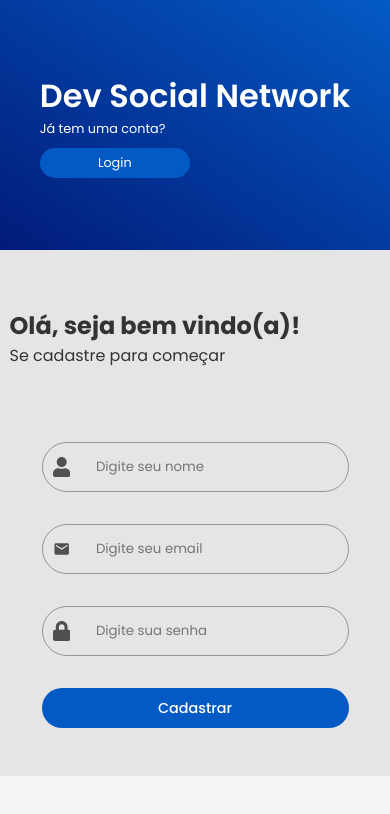
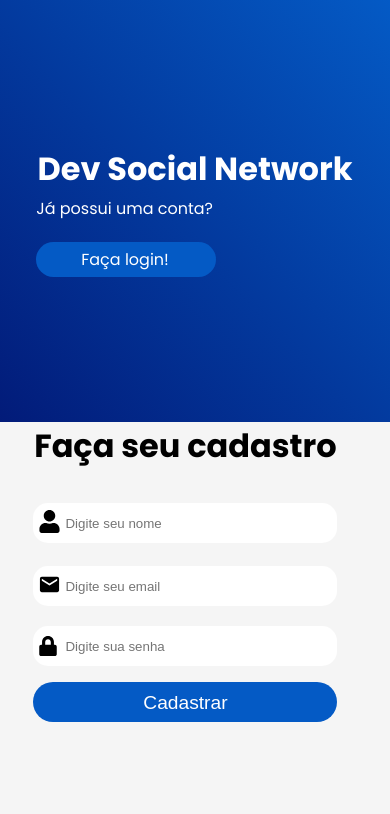
Before and after one commit to marcusvinicius0/dev-social-network, a React (Create React App) app: page /register in a window 390 px wide. Shown: the top 814 px of the page. Built offline with nearby package versions, Linux system fonts and the light colour scheme.

Commit message:
fixed login/register screen, profile screen

```diff
--- a/src/Components/ApiNews/index.js
+++ b/src/Components/ApiNews/index.js
@@ -15,7 +15,7 @@ export function ApiNews() {
             <h1>DevSocialNetwork Notícias</h1>
             {<div className={seeMore ? "listNews listMoreOn" : "listNews listMoreOff"} >
                 {news.map(item => (
-                    <Link to={`/news/${item.id}`}>
+                    <Link key={item.id} to={`/news/${item.id}`}>
                         <div className="boxNew" key={item.id}>
                             <p>{item.title}</p>
                             <span>de {item.author}</span>
--- a/src/Components/EditProfile/editprofile.css
+++ b/src/Components/EditProfile/editprofile.css
@@ -59,7 +59,7 @@
     height: 150px;
 }
 
-form {
+.formEditProfile {
     padding: 3rem 2rem 0 2rem;
     width: 100%;
     display: flex;
@@ -67,7 +67,7 @@ form {
     gap: 1rem;
 }
 
-form input {
+.formEditProfile input {
     height: 40px;
     outline: none;
     border: 1px solid rgb(0,0,0,0.3);
@@ -75,7 +75,7 @@ form input {
     padding-left: 10px;
 }
 
-form textarea {
+.formEditProfile textarea {
     height: 80px;
     outline: none;
     border: 1px solid rgb(0,0,0,0.3);
--- a/src/Components/EditProfile/index.js
+++ b/src/Components/EditProfile/index.js
@@ -33,7 +33,7 @@ export function EditProfile({setIsModalActive}) {
                     </label>
                 </div>
 
-                <form>
+                <form className="formEditProfile">
                     <input value={name} onChange={(e) => setName(e.target.value)} placeholder="Nome"/>
                     <input value={title} onChange={(e) => setTitle(e.target.value)} placeholder="Título"/>
                     <input value={email} onChange={(e) => setEmail(e.target.value)} placeholder="Email"/>
--- a/src/Pages/Dashboard/dashboard.css
+++ b/src/Pages/Dashboard/dashboard.css
@@ -36,7 +36,8 @@
     border-radius: 40px;
     outline:none;
     padding-left: 10px;
-    border: 1px solid rgb(0,0,0,0.65);
+    border: 1px solid #35A1D7;
+    opacity: 0.9;
 }
 
 .togglesOnStartPublication {
--- a/src/Pages/SignIn/index.js
+++ b/src/Pages/SignIn/index.js
@@ -6,14 +6,14 @@ import { AuthContext } from '../../contexts/auth';
 import { useContext, useState } from 'react';
 
 
-import { FaUser, FaLock } from 'react-icons/fa'
+import { FaLock } from 'react-icons/fa'
+import { MdEmail } from 'react-icons/md'
 
 export default function SignIn() {
     const [email, setEmail] = useState('');
     const [password, setPassword] = useState('');
 
     const { signIn, loadingAuth } = useContext(AuthContext);
-
 
     function handleSubmit(e) {
         e.preventDefault();
@@ -24,37 +24,35 @@ export default function SignIn() {
     }
 
     return (
-        <div>
-            <div className="main-container">
-                <div className="pageLogin">
-                    <div className="haveAccount">
-                        <div className="haveAccountContent">
+        <div className='firstMainContainer'>
+            <div className="containerToSignUp">
                 <h1>Dev Social Network</h1>
+                <div className="containerContent">
                     <p>Não tem uma conta ainda?</p>
-                            <Link to="/register">Cadastre</Link>
+                    <Link to="register">Cadastre-se agora!</Link>
                 </div>
             </div>
 
-                    <div className="registerInfos">
-                        <div className="registerInfosContent">
-                            <h1>Olá de novo!</h1>
-                            <p>Bem vindo(a) de volta</p>
+            <div className="containerToSignIn">
 
-                            <form onSubmit={handleSubmit}>
-                                <div>
-                                    <FaUser />
-                                    <input className="input-email" type="text" placeholder="email@email.com" value={email} onChange={(e) => setEmail(e.target.value)} required />
-                                </div>
-                                <div>
-                                    <FaLock />
-                                    <input type="password" placeholder="*******" value={password} onChange={(e) => setPassword(e.target.value)} required />
-                                </div>
+                <div className="login">
+                    <h2>Faça seu login</h2>
+
+                    <form className="formSignIn" onSubmit={handleSubmit}>
+
+                        <MdEmail className="icons" size={23} color="#000" />
+                        <input type="text" placeholder="Digite seu email" value={email} onChange={(e) => setEmail(e.target.value)} required />
+
+                        <FaLock className="icons" size={20} color="#000" />
+
+                        <input type="password" placeholder="Digite sua senha" value={password} onChange={(e) => setPassword(e.target.value)} required />
+
+
                         <button type="submit">{loadingAuth ? 'Carregando...' : 'Acessar'}</button>
-                                <Link to="/forgotpassword" className="forgot-password">Esqueceu a senha?</Link>
                     </form>
                 </div>
-                    </div>
-                </div>
+
+                <Link to="/forgotpassword" className="linkForgotPassword">Esqueceu a senha?</Link>
             </div>
         </div>
     )
--- a/src/Pages/SignIn/style.css
+++ b/src/Pages/SignIn/style.css
@@ -1,164 +1,152 @@
-* {
+body {
     font-family: 'Poppins', sans-serif;
 }
 
-.pageLogin {
-    width: 100vw;
-    height: 100vh;
+.firstMainContainer{
     display: flex;
-    flex-direction: row;
+    justify-content: row;
     margin-top: 0;
+    min-height: 100vh;
 }
 
-.haveAccount {
-    width: 50%;
-    background: linear-gradient(to top right, #021B79, #045AC5 );
-    color: #fff;
-    display: flex;
-    flex-direction: column;
-    justify-content: center;
-    align-items: center;
-}
-
-.haveAccount h1 {
-    font-size: 2.5rem;
-    font-weight: 600;
-}
-
-.haveAccount p {
-    font-size: 1.1rem;
-    font-weight: 400;
-}
-
-.haveAccount a {
-    background: #045AC5;
-    font-weight: 400;
-    font-size: 0.8rem;
-    color: #fff;
-    width: 150px;
-    height: 30px;
+.containerToSignUp {
+    width: 60%;
+    height: 100vh;
+    background: linear-gradient(to top right, #021B79, #045AC5);
     display: flex;
     justify-content: center;
     align-items: center;
+    flex-direction: column;
+}
+
+.containerToSignUp h1 {
+    color: #FFF;
+    font-size: 3rem;
+}
+
+.containerContent {
+    padding-top: .2rem;
+    margin-left: -15.2rem;
+    display: flex;
+    flex-direction: column;
+    gap: 5px;
+}
+
+.containerContent p {
+    color: #FFF;
+    margin-bottom: 1rem;
+}
+
+.containerContent a {
+    width: 180px;
+    height: 35px;
+    background: #045AC5;
     border-radius: 20px;
-    margin-top: 10px;
-    transition: 0.3s;
+    color: #FFF;
+    padding: 5px 0 0 10px;
+}
+
+.containerContent a:hover {
+    opacity: 0.8;
+}
+
+.containerToSignIn{
+    display: flex;
+    justify-content: center;
+    align-items: center;
+    flex-direction: column;
+}
+
+.login{
+    display: flex;
+    justify-content: center;
+    align-items: center;
+    flex-direction: column;
+}
+
+.login h2{
+    font-size: 2.2rem;
+    margin-left: 2.8rem;
 }
 
 
-.haveAccount a:hover {
-    opacity: 0.8;
-}
-
-.haveAccount a:active {
-    opacity: 0.6;
-}
-
-.registerInfos {
-    background: #E5E5E5;
-    width: 50%;
-    display: flex;
-    flex-direction: column;
-    justify-content: center;
-    align-items: center;
-    color: #333333;
-}
-
-.registerInfosContent {
+form{
     display: flex;
     flex-direction: column;
 }
 
-
-.registerInfosContent h1 {
-    font-size: 1.5rem;
+.icons{
+    position: relative;
+    top: 30px;
+    left: 5px;
 }
 
-.registerInfosContent form div {
-    width: 307px;
-    height: 50px;
-    border-radius: 30px;
-    border: 1px solid rgb(0,0,0,0.35);
-    margin-top: 1rem;
-    display: flex;
-    align-items: center;
+.formSignIn input{
+    width: 19rem;
+    border-radius: 15px;
+    border: none;
+    height: 2.5rem;
+    padding-left: 2rem;
 }
 
-.registerInfosContent div svg {
-    width: 6%;
-    color: rgb(0,0,0,0.65);
-    height: 100%;
-    margin-left: 10px;
-    font-size: 0.5rem;
-}
-.registerInfosContent div input {
-    width: 90%;
-    height: 50%;
-    border: 0;
-    background: transparent;
-    margin-left: 1rem;
+
+.formSignIn  button{
+    height: 40px;
+    width: 19rem;
+    font-size: 1.2rem;
+    margin-top: 1rem;
 }
 
-.registerInfosContent button {
-    width: 307px;
-    height: 50px;
-    border-radius: 30px;
-    border: 1px solid rgb(0,0,0,0.35);
+.containerToSignIn a{
     margin-top: 1rem;
-    display: flex;
-    justify-content: center;
-    align-items: center;
-    background: #045AC5;
-    border: 0;
-    color: #fff;
-    font-size: 0.9rem;
-    font-weight: 500;
+    margin-left: -3rem;
+    color: #000;
 }
 
-.registerInfosContent a {
-    margin: 0 auto;
-    color: #333333;
-    display: flex;
-    justify-content: center;
-    text-align: center;
-    margin-top: 5px;
-    font-size: 0.9rem;
-}
 
-@media screen and (max-width: 870px) {
-    .haveAccount h1 {
-        font-size: 2rem;
-        font-weight: 600;
+@media (max-width: 925px) {
+    .firstMainContainer {
+        flex-direction: column;
     }
 
-    .haveAccount p {
-        font-size: 0.8rem;
-        font-weight: 400;
+    .containerToSignUp{
+        flex-direction: column;
+        width: 100%;
+        height: 50vh;
     }
 
-    .registerInfosContent div {
-        width: 307px;
-        height: 50px;
+    .containerToSignUp h1{
+        font-size: 2.5rem;
     }
 
-    .registerInfosContent button {
-        width: 307px;
-        height: 40px;
+    .containerToSignUp .containerContent{
+        margin-left: -11rem;
+    }
+
+    .containerToSignIn{
+        margin-left: -6rem;
+        margin-top: 1rem;
     }
 }
 
-@media screen and (max-width: 690px) {
-    .pageLogin {
-        flex-direction: column;
+@media (max-width: 472px){
+    .containerToSignUp{
+        justify-content: center;
+        align-items: center;
+        margin: 0 auto;
+    }
+}
+
+@media (max-width: 415px) {
+    .containerToSignUp h1 {
+        font-size: 2rem;
     }
 
-    .registerInfos {
-        width: 100%;
-        padding: 3rem;
+    .containerToSignUp .containerContent{
+        margin-left: -6rem;
     }
 
-    .haveAccount {
-        width: 100%;
-        padding: 4.5rem;
+    .login h2{
+        font-size: 2rem;
     }
 }
--- a/src/Pages/SignUp/index.js
+++ b/src/Pages/SignUp/index.js
@@ -22,41 +22,43 @@ function SignUp() {
     }
 
     return (
-        <div>
-            <div className="main-container">
-                <div className="pageRegister">
-                    <div className="dontHaveAccount">
-                        <div className="dontHaveAccountContent">
+        <div className="firstMainContainer">
+            <div className="containerToSignUp">
                 <h1>Dev Social Network</h1>
-                            <p>Já tem uma conta?</p>
-                            <Link to="/">Login</Link>
+                <div className="containerContent1">
+                    <p>Já possui uma conta?</p>
+                    <Link to="/">Faça login!</Link>
                 </div>
             </div>
-                    <div className="registerInfos">
-                        <div className="registerInfosContent">
-                            <h1>Olá, seja bem vindo(a)!</h1>
-                            <p>Se cadastre para começar</p>
 
-                            <form onSubmit={handleSubmit}>
-                                <div>
-                                    <FaUser />
+            <div className="containerToSignIn">
+
+                <div className="login">
+                    <h2 className="title-register">Faça seu cadastro</h2>
+
+                    <form className="formSignIn" onSubmit={handleSubmit}>
+
+                        <FaUser className="icons" size={23} color="#000" />
                         <input type="text" placeholder="Digite seu nome" value={name} onChange={(e) => setName(e.target.value)} required />
-                                </div>
-                                <div>
-                                    <MdEmail />
-                                    <input type="text" className="input-email" placeholder="Digite seu email" value={email} onChange={(e) => setEmail(e.target.value)} required />
-                                </div>
-                                <div>
-                                    <FaLock />
+
+                        <MdEmail className="icons" size={23} color="#000" />
+                        <input type="text" placeholder="Digite seu email" value={email} onChange={(e) => setEmail(e.target.value)} required />
+
+                        <FaLock className="icons" size={20} color="#000" />
+
                         <input type="password" placeholder="Digite sua senha" value={password} onChange={(e) => setPassword(e.target.value)} required />
-                                </div>
-                                <button type="submit"> {loadingAuth ? 'Cadastrando...' : 'Cadastrar'} </button>
+
+
+                        <button type="submit">{loadingAuth ? 'Carregando...' : 'Cadastrar'}</button>
                     </form>
                 </div>
             </div>
+
+
+
         </div>
-            </div>
-        </div>
+
+
 
     )
 }
--- a/src/Pages/SignUp/styles.css
+++ b/src/Pages/SignUp/styles.css
@@ -1,154 +1,55 @@
-* {
-    font-family: 'Poppins', sans-serif;
+.containerContent1 {
+    padding-top: .2rem;
+    margin-left: -18rem;
+    display: flex;
+    flex-direction: column;
+    gap: 5px;
 }
 
-.pageRegister {
-    width: 100vw;
-    height: 100vh;
-    display: flex;
-    flex-direction: row;
-    margin-top: 0;
+.containerContent1 p {
+    color: #FFF;
+    margin-bottom: 1rem;
 }
 
-.dontHaveAccount {
-    width: 50%;
-    background: linear-gradient(to top right, #021B79, #045AC5 );
-    color: #fff;
-    display: flex;
-    flex-direction: column;
-    justify-content: center;
-    align-items: center;
+.containerContent1 a {
+    width: 180px;
+    height: 35px;
+    background: #045AC5;
+    border-radius: 20px;
+    color: #FFF;
+    padding: 5px 0 0 45px;
 }
 
-.dontHaveAccount h1 {
-    font-size: 2.5rem;
-    font-weight: 600;
-}
-
-.dontHaveAccount p {
-    font-size: 1.1rem;
-    font-weight: 400;
-}
-
-.dontHaveAccount a {
-    background: #045AC5;
-    font-weight: 400;
-    font-size: 0.8rem;
-    color: #fff;
-    width: 150px;
-    height: 30px;
-    display: flex;
-    justify-content: center;
-    align-items: center;
-    border-radius: 20px;
-    margin-top: 10px;
-    transition: 0.3s;
-}
-
-
-.dontHaveAccount a:hover {
+.containerContent1 a:hover {
     opacity: 0.8;
 }
 
-.dontHaveAccount a:active {
-    opacity: 0.6;
-}
-
-.registerInfos {
-    background: #E5E5E5;
-    width: 50%;
-    display: flex;
-    flex-direction: column;
-    justify-content: center;
-    align-items: center;
-    color: #333333;
-}
-
-.registerInfosContent {
-    display: flex;
-    flex-direction: column;
-}
-
-
-.registerInfosContent h1 {
-    font-size: 1.5rem;
-}
-
-.registerInfosContent form div {
-    width: 307px;
-    height: 50px;
-    border-radius: 30px;
-    border: 1px solid rgb(0,0,0,0.35);
-    margin-top: 1rem;
-    display: flex;
-    align-items: center;
-}
-
-.registerInfosContent div svg {
-    width: 6%;
-    color: rgb(0,0,0,0.65);
-    height: 100%;
-    margin-left: 10px;
-    font-size: 0.5rem;
-}
-.registerInfosContent div input {
-    width: 90%;
-    height: 100%;
-    border: 0;
-    background: transparent;
-    margin-left: 1rem;
-}
-
-.registerInfosContent button {
-    width: 307px;
-    height: 50px;
-    border-radius: 30px;
-    border: 1px solid rgb(0,0,0,0.35);
-    margin-top: 1rem;
-    display: flex;
-    justify-content: center;
-    align-items: center;
-    background: #045AC5;
-    border: 0;
-    color: #fff;
-    font-size: 0.9rem;
-    font-weight: 500;
-}
-
-@media screen and (max-width: 870px) {
-    .dontHaveAccount h1 {
+@media(max-width: 1115px){
+    .login .title-register{
         font-size: 2rem;
-        font-weight: 600;
     }
 
-    .dontHaveAccount p {
-        font-size: 0.8rem;
-        font-weight: 400;
-    }
-
-    .registerInfosContent div {
-        width: 307px;
-        height: 50px;
-    }
-
-    .registerInfosContent button {
-        width: 307px;
-        height: 40px;
+    .formSignIn{
+        margin-left: -1rem;
     }
 }
 
-@media screen and (max-width: 690px) {
-    .pageRegister {
-        flex-direction: column;
+@media (max-width: 925px){
+    .containerToSignUp .containerContent1{
+        margin-left: -13.5rem;
     }
 
-    .registerInfos {
-        width: 100%;
-        padding: 3rem 0 ;
+    .login{
+        margin-top: -1rem;
+    }
+}
+
+@media (max-width: 415px){
+    .containerToSignUp .containerContent1{
+        margin-left: -8.6rem;
     }
 
-    .dontHaveAccount {
-        width: 100%;
-        padding: 4.5rem 0;
+    .login{
+        margin-left: 2rem;
     }
 }
```
Also changed, not shown: public/index.html (+0 -17 lines), src/Components/Header/index.js (+4 -4 lines), src/Pages/Dashboard/index.js (+6 -13 lines). Lines whose indentation alone changed are shown as unchanged.
